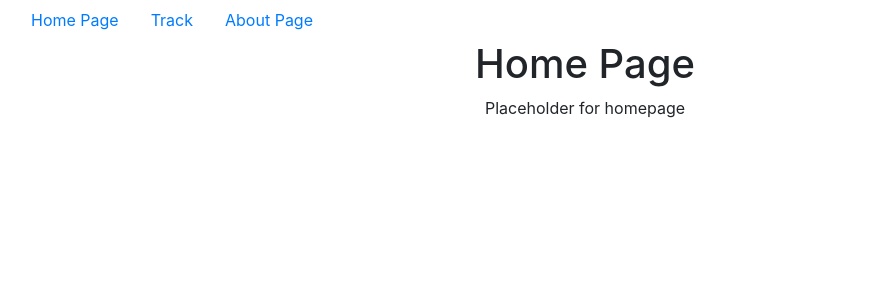
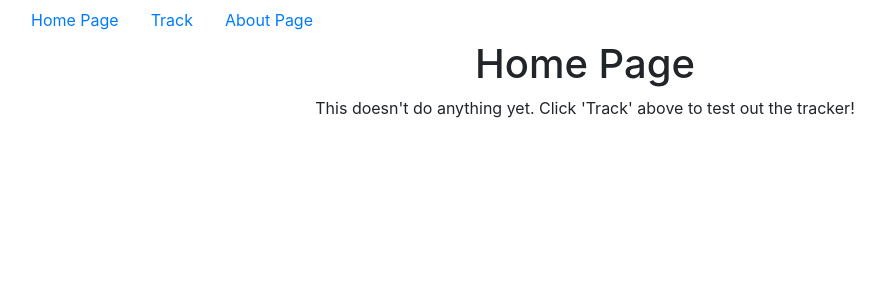
Before and after one commit to sjotterman/habit-tracker, a React (Create React App) app: page / in a window 1280 px wide. Shown: the top 300 px of the page, without its empty margins (55-940 px from the left). Built offline with nearby package versions, Linux system fonts and the light colour scheme; what redux-immutable-state-invariant would draw is missing.

Commit message:
homepage text

```diff
--- a/src/components/home/HomePage.js
+++ b/src/components/home/HomePage.js
@@ -6,7 +6,7 @@ class HomePage extends React.Component {
         return (
             <div>
                 <h1>Home Page</h1>
-                <p>Placeholder for homepage</p>
+                <p>This doesn't do anything yet. Click 'Track' above to test out the tracker!</p>
             </div>
         )
     }
```
